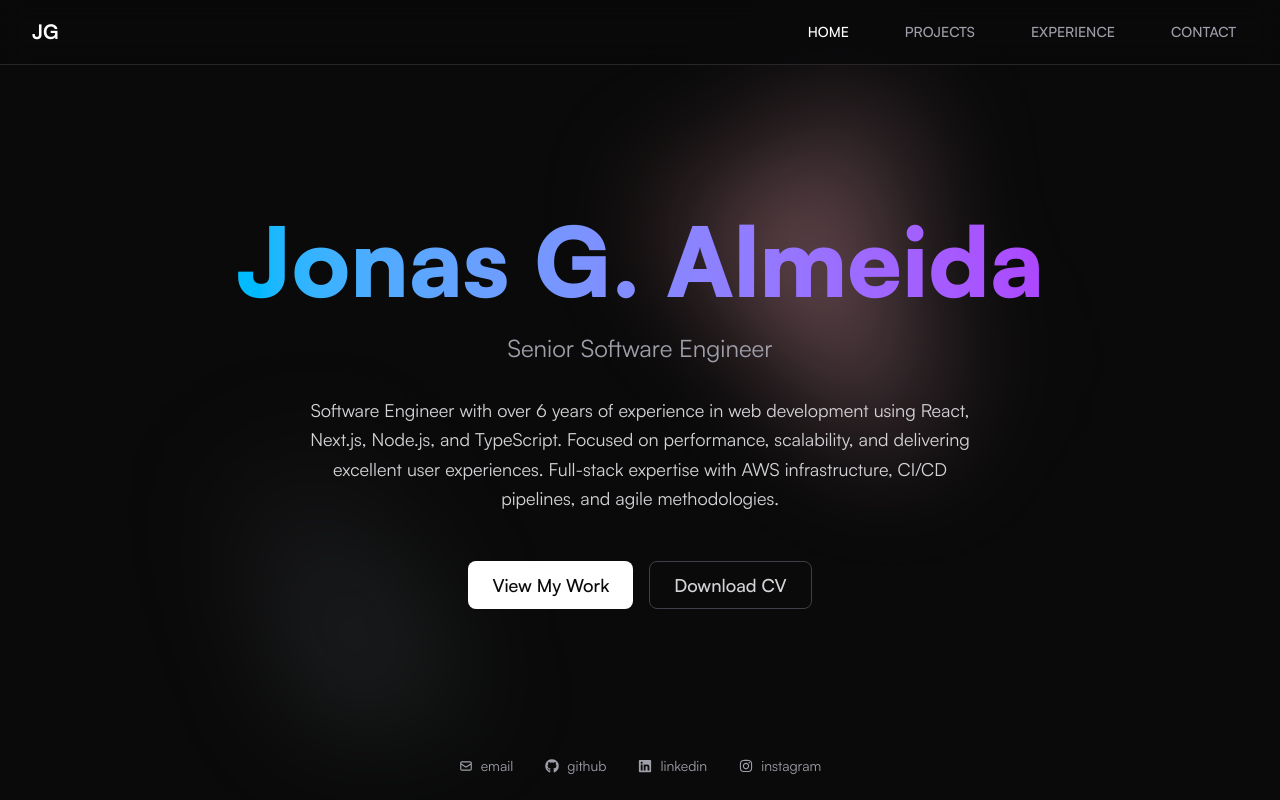
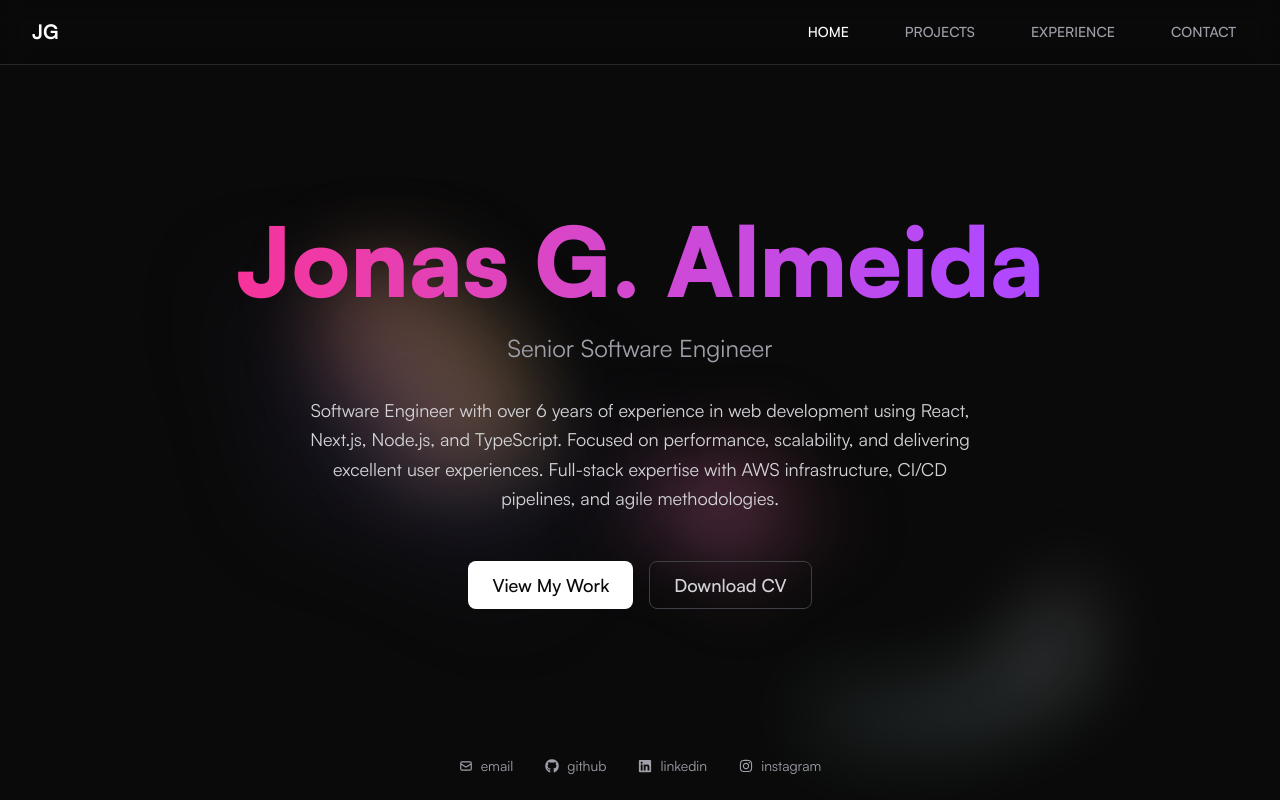
Before and after one commit to jgalmeida93/jgalmeida-portfolio, a Next.js app: page / in a window 1280 px wide. Built offline with nearby package versions, Linux system fonts and the light colour scheme.

Commit message:
feat: add animated gradient background and enhance background artifact generation

```diff
--- a/src/app/globals.css
+++ b/src/app/globals.css
@@ -20,3 +20,18 @@ body {
   color: var(--foreground);
   font-family: var(--font-satoshi);
 }
+
+@keyframes gradient-x {
+  0%,
+  100% {
+    background-position: 0% 50%;
+  }
+  50% {
+    background-position: 100% 50%;
+  }
+}
+
+.animate-gradient-x {
+  background-size: 200% 200%;
+  animation: gradient-x 12s ease infinite;
+}
--- a/src/components/sections/hero-section.tsx
+++ b/src/components/sections/hero-section.tsx
@@ -41,7 +41,7 @@ export function HeroSection({
             transition={{ duration: 0.8, delay: 0.2 }}
           >
             <span
-              className={`text-6xl md:text-8xl font-extrabold text-transparent bg-clip-text bg-gradient-to-r from-sky-400 to-purple-500`}
+              className="text-6xl md:text-8xl font-extrabold text-transparent bg-clip-text bg-gradient-to-r from-sky-400 via-pink-500 to-purple-500 animate-gradient-x"
               style={{ fontFamily: "var(--font-space-grotesk)" }}
             >
               {fullName}
--- a/src/components/ui/background-artifact.tsx
+++ b/src/components/ui/background-artifact.tsx
@@ -1,22 +1,195 @@
 import { useMemo } from "react";
 
 function generateRandomPolygon() {
+  const shapes = [
+    // Abstract blob shape
+    () => {
       const points = [];
-  const numPoints = 8 + Math.floor(Math.random() * 4); // 8-11 points
+      const numPoints = 12 + Math.floor(Math.random() * 8); // 12-19 points
+      const centerX = 50 + (Math.random() - 0.5) * 20;
+      const centerY = 50 + (Math.random() - 0.5) * 20;
 
       for (let i = 0; i < numPoints; i++) {
-    const x = Math.random() * 100;
-    const y = Math.random() * 100;
-    points.push(`${x.toFixed(1)}% ${y.toFixed(1)}%`);
+        const angle = (i / numPoints) * 2 * Math.PI;
+        const radius = 20 + Math.random() * 30;
+        const x =
+          centerX + Math.cos(angle) * radius + (Math.random() - 0.5) * 15;
+        const y =
+          centerY + Math.sin(angle) * radius + (Math.random() - 0.5) * 15;
+        points.push(
+          `${Math.max(0, Math.min(100, x)).toFixed(1)}% ${Math.max(0, Math.min(100, y)).toFixed(1)}%`
+        );
+      }
+      return `polygon(${points.join(", ")})`;
+    },
+
+    // Star-like shape
+    () => {
+      const points = [];
+      const numSpikes = 5 + Math.floor(Math.random() * 4); // 5-8 spikes
+      const outerRadius = 35 + Math.random() * 15;
+      const innerRadius = 10 + Math.random() * 10;
+
+      for (let i = 0; i < numSpikes * 2; i++) {
+        const angle = (i / (numSpikes * 2)) * 2 * Math.PI;
+        const radius = i % 2 === 0 ? outerRadius : innerRadius;
+        const x = 50 + Math.cos(angle) * radius;
+        const y = 50 + Math.sin(angle) * radius;
+        points.push(
+          `${Math.max(0, Math.min(100, x)).toFixed(1)}% ${Math.max(0, Math.min(100, y)).toFixed(1)}%`
+        );
+      }
+      return `polygon(${points.join(", ")})`;
+    },
+
+    // Organic wave shape
+    () => {
+      const points = [];
+      const numPoints = 8 + Math.floor(Math.random() * 6);
+      const amplitude = 15 + Math.random() * 20;
+      const frequency = 1 + Math.random() * 2;
+
+      for (let i = 0; i < numPoints; i++) {
+        const t = i / (numPoints - 1);
+        const x = t * 100;
+        const y =
+          50 +
+          Math.sin(t * Math.PI * frequency) * amplitude +
+          (Math.random() - 0.5) * 10;
+        points.push(
+          `${x.toFixed(1)}% ${Math.max(0, Math.min(100, y)).toFixed(1)}%`
+        );
+      }
+
+      // Close the shape
+      points.push("100% 100%", "0% 100%");
+      return `polygon(${points.join(", ")})`;
+    },
+
+    // Geometric abstract shape
+    () => {
+      const points = [];
+      const segments = 3 + Math.floor(Math.random() * 4); // 3-6 segments
+
+      for (let i = 0; i < segments; i++) {
+        const angle = (i / segments) * 2 * Math.PI;
+        const radius = 25 + Math.random() * 25;
+        const x = 50 + Math.cos(angle) * radius;
+        const y = 50 + Math.sin(angle) * radius;
+        points.push(
+          `${Math.max(0, Math.min(100, x)).toFixed(1)}% ${Math.max(0, Math.min(100, y)).toFixed(1)}%`
+        );
+
+        // Add a control point for more organic feel
+        if (i < segments - 1) {
+          const midAngle = angle + (2 * Math.PI) / segments / 2;
+          const midRadius = 15 + Math.random() * 20;
+          const midX = 50 + Math.cos(midAngle) * midRadius;
+          const midY = 50 + Math.sin(midAngle) * midRadius;
+          points.push(
+            `${Math.max(0, Math.min(100, midX)).toFixed(1)}% ${Math.max(0, Math.min(100, midY)).toFixed(1)}%`
+          );
+        }
+      }
+      return `polygon(${points.join(", ")})`;
+    },
+
+    // Spiral-like shape
+    () => {
+      const points = [];
+      const turns = 2 + Math.random() * 2; // 2-4 turns
+      const pointsPerTurn = 8;
+      const totalPoints = Math.floor(turns * pointsPerTurn);
+
+      for (let i = 0; i < totalPoints; i++) {
+        const t = i / totalPoints;
+        const angle = t * 2 * Math.PI * turns;
+        const radius = 5 + t * 40; // Radius increases with angle
+        const x = 50 + Math.cos(angle) * radius;
+        const y = 50 + Math.sin(angle) * radius;
+        points.push(
+          `${Math.max(0, Math.min(100, x)).toFixed(1)}% ${Math.max(0, Math.min(100, y)).toFixed(1)}%`
+        );
+      }
+      return `polygon(${points.join(", ")})`;
+    },
+
+    // Crescent shape
+    () => {
+      const points = [];
+      const outerRadius = 40 + Math.random() * 20;
+      const innerRadius = 20 + Math.random() * 15;
+      const startAngle = Math.PI * 0.2 + Math.random() * Math.PI * 0.6;
+      const endAngle = Math.PI * 1.8 + Math.random() * Math.PI * 0.6;
+
+      // Outer arc
+      for (let i = 0; i <= 20; i++) {
+        const angle = startAngle + (endAngle - startAngle) * (i / 20);
+        const x = 50 + Math.cos(angle) * outerRadius;
+        const y = 50 + Math.sin(angle) * outerRadius;
+        points.push(
+          `${Math.max(0, Math.min(100, x)).toFixed(1)}% ${Math.max(0, Math.min(100, y)).toFixed(1)}%`
+        );
+      }
+
+      // Inner arc (reverse direction)
+      for (let i = 20; i >= 0; i--) {
+        const angle = startAngle + (endAngle - startAngle) * (i / 20);
+        const x = 50 + Math.cos(angle) * innerRadius;
+        const y = 50 + Math.sin(angle) * innerRadius;
+        points.push(
+          `${Math.max(0, Math.min(100, x)).toFixed(1)}% ${Math.max(0, Math.min(100, y)).toFixed(1)}%`
+        );
       }
 
       return `polygon(${points.join(", ")})`;
+    },
+
+    // Lightning bolt shape
+    () => {
+      const points = [];
+      const segments = 4 + Math.floor(Math.random() * 3);
+      const zigzag = [];
+
+      for (let i = 0; i <= segments; i++) {
+        const x = (i / segments) * 100;
+        const y =
+          30 + Math.sin(i * Math.PI * 2) * 20 + (Math.random() - 0.5) * 15;
+        zigzag.push([x, y]);
+      }
+
+      // Create zigzag path
+      for (let i = 0; i < zigzag.length; i++) {
+        const [x, y] = zigzag[i];
+        points.push(
+          `${x.toFixed(1)}% ${Math.max(0, Math.min(100, y)).toFixed(1)}%`
+        );
+      }
+
+      // Close the shape
+      points.push("100% 100%", "0% 100%");
+      return `polygon(${points.join(", ")})`;
+    },
+  ];
+
+  const randomShape = shapes[Math.floor(Math.random() * shapes.length)];
+  return randomShape();
 }
 
 function generateRandomGradient() {
   const colors = [
     ["#ff80b5", "#9089fc"],
     ["#ff6b6b", "#4ecdc4"],
+    ["#a8edea", "#fed6e3"],
+    ["#ffecd2", "#fcb69f"],
+    ["#ff9a9e", "#fecfef"],
+    ["#a8caba", "#5d4e75"],
+    ["#ffd89b", "#19547b"],
+    ["#667eea", "#764ba2"],
+    ["#f093fb", "#f5576c"],
+    ["#4facfe", "#00f2fe"],
+    ["#43e97b", "#38f9d7"],
+    ["#fa709a", "#fee140"],
     ["#a8edea", "#fed6e3"],
     ["#ffecd2", "#fcb69f"],
     ["#ff9a9e", "#fecfef"],
@@ -32,80 +205,108 @@ function generateRandomGradient() {
   };
 }
 
+function generateRandomPosition() {
+  const positions = [
+    // Top left area
+    { top: "5%", left: "5%" },
+    { top: "10%", left: "15%" },
+    { top: "15%", left: "8%" },
+
+    // Top right area
+    { top: "8%", right: "10%" },
+    { top: "12%", right: "5%" },
+    { top: "18%", right: "15%" },
+
+    // Bottom left area
+    { bottom: "8%", left: "12%" },
+    { bottom: "15%", left: "5%" },
+    { bottom: "10%", left: "20%" },
+
+    // Bottom right area
+    { bottom: "12%", right: "8%" },
+    { bottom: "8%", right: "15%" },
+    { bottom: "20%", right: "5%" },
+
+    // Center areas
+    { top: "30%", left: "25%" },
+    { top: "25%", right: "30%" },
+    { bottom: "35%", left: "20%" },
+    { bottom: "30%", right: "25%" },
+
+    // Random positions
+    { top: `${15 + Math.random() * 20}%`, left: `${10 + Math.random() * 30}%` },
+    { top: `${20 + Math.random() * 15}%`, right: `${5 + Math.random() * 25}%` },
+    {
+      bottom: `${10 + Math.random() * 25}%`,
+      left: `${5 + Math.random() * 35}%`,
+    },
+    {
+      bottom: `${15 + Math.random() * 20}%`,
+      right: `${10 + Math.random() * 30}%`,
+    },
+  ];
+
+  return positions[Math.floor(Math.random() * positions.length)];
+}
+
+function generateRandomSize() {
+  const sizes = [
+    { width: "20rem", height: "12rem" },
+    { width: "25rem", height: "15rem" },
+    { width: "30rem", height: "18rem" },
+    { width: "35rem", height: "20rem" },
+    { width: "40rem", height: "25rem" },
+    { width: "15rem", height: "10rem" },
+    { width: "18rem", height: "12rem" },
+    { width: "22rem", height: "14rem" },
+    { width: "28rem", height: "16rem" },
+    { width: "32rem", height: "20rem" },
+  ];
+
+  return sizes[Math.floor(Math.random() * sizes.length)];
+}
+
 export function BackgroundArtifact() {
-  const pattern = useMemo(() => {
-    const isTopLeftBottomRight = Math.random() > 0.5;
-    return {
-      isTopLeftBottomRight,
-      firstCorner: isTopLeftBottomRight ? "top-left" : "top-right",
-      secondCorner: isTopLeftBottomRight ? "bottom-right" : "bottom-left",
-    };
-  }, []);
+  // Generate 3-5 random artifacts
+  const numArtifacts = 3 + Math.floor(Math.random() * 3); // 3-5 artifacts
 
-  const firstArtifact = useMemo(
-    () => ({
+  const artifacts = useMemo(() => {
+    return Array.from({ length: numArtifacts }, () => ({
       clipPath: generateRandomPolygon(),
       gradient: generateRandomGradient(),
-      opacity: 0.2 + Math.random() * 0.3, // 0.2 to 0.5
+      opacity: 0.2 + Math.random() * 0.2, // 0.2 to 0.4
       rotation: Math.random() * 360, // 0 to 360 degrees
-      scale: 0.8 + Math.random() * 0.4, // 0.8 to 1.2
-    }),
-    []
-  );
-
-  const secondArtifact = useMemo(
-    () => ({
-      clipPath: generateRandomPolygon(),
-      gradient: generateRandomGradient(),
-      opacity: 0.2 + Math.random() * 0.3, // 0.2 to 0.5
-      rotation: Math.random() * 360, // 0 to 360 degrees
-      scale: 0.8 + Math.random() * 0.4, // 0.8 to 1.2
-    }),
-    []
-  );
+      scale: 0.7 + Math.random() * 0.6, // 0.7 to 1.3
+      position: generateRandomPosition(),
+      size: generateRandomSize(),
+      blur: Math.random() > 0.5 ? "blur-2xl" : "blur-3xl",
+    }));
+  }, []);
 
   return (
     <>
-      {/* First artifact - either top-left or top-right, but closer to center */}
+      {artifacts.map((artifact, index) => (
         <div
-        className={`absolute -z-10 transform-gpu overflow-hidden blur-3xl pointer-events-none ${
-          pattern.firstCorner === "top-left"
-            ? "top-[10%] left-[10%]"
-            : "top-[10%] right-[10%]"
-        }`}
-        style={{ maxWidth: "58rem", maxHeight: "56rem" }}
+          key={index}
+          className={`absolute -z-10 transform-gpu overflow-hidden ${artifact.blur} pointer-events-none`}
+          style={{
+            ...artifact.position,
+            width: artifact.size.width,
+            height: artifact.size.height,
+          }}
           aria-hidden="true"
         >
           <div
-          className="aspect-[1155/678] w-[30rem] sm:w-[38rem]"
+            className="w-full h-full"
             style={{
-            clipPath: firstArtifact.clipPath,
-            background: `linear-gradient(to top right, ${firstArtifact.gradient.from}, ${firstArtifact.gradient.to})`,
-            opacity: firstArtifact.opacity,
-            transform: `rotate(${firstArtifact.rotation}deg) scale(${Math.min(firstArtifact.scale, 1.1)})`,
+              clipPath: artifact.clipPath,
+              background: `linear-gradient(to top right, ${artifact.gradient.from}, ${artifact.gradient.to})`,
+              opacity: artifact.opacity,
+              transform: `rotate(${artifact.rotation}deg) scale(${artifact.scale})`,
             }}
           />
         </div>
-      {/* Second artifact - either bottom-right or bottom-left, but closer to center */}
-      <div
-        className={`absolute -z-10 transform-gpu overflow-hidden blur-3xl pointer-events-none ${
-          pattern.secondCorner === "bottom-right"
-            ? "bottom-[10%] right-[10%]"
-            : "bottom-[10%] left-[10%]"
-        }`}
-        style={{ maxWidth: "28rem", maxHeight: "16rem" }}
-        aria-hidden="true"
-      >
-        <div
-          className="aspect-[1155/678] w-[20rem] sm:w-[28rem]"
-          style={{
-            clipPath: secondArtifact.clipPath,
-            background: `linear-gradient(to top right, ${secondArtifact.gradient.from}, ${secondArtifact.gradient.to})`,
-            opacity: secondArtifact.opacity,
-            transform: `rotate(${secondArtifact.rotation}deg) scale(${Math.min(secondArtifact.scale, 1.1)})`,
-          }}
-        />
-      </div>
+      ))}
     </>
   );
 }
```
Lines whose indentation alone changed are shown as unchanged.
